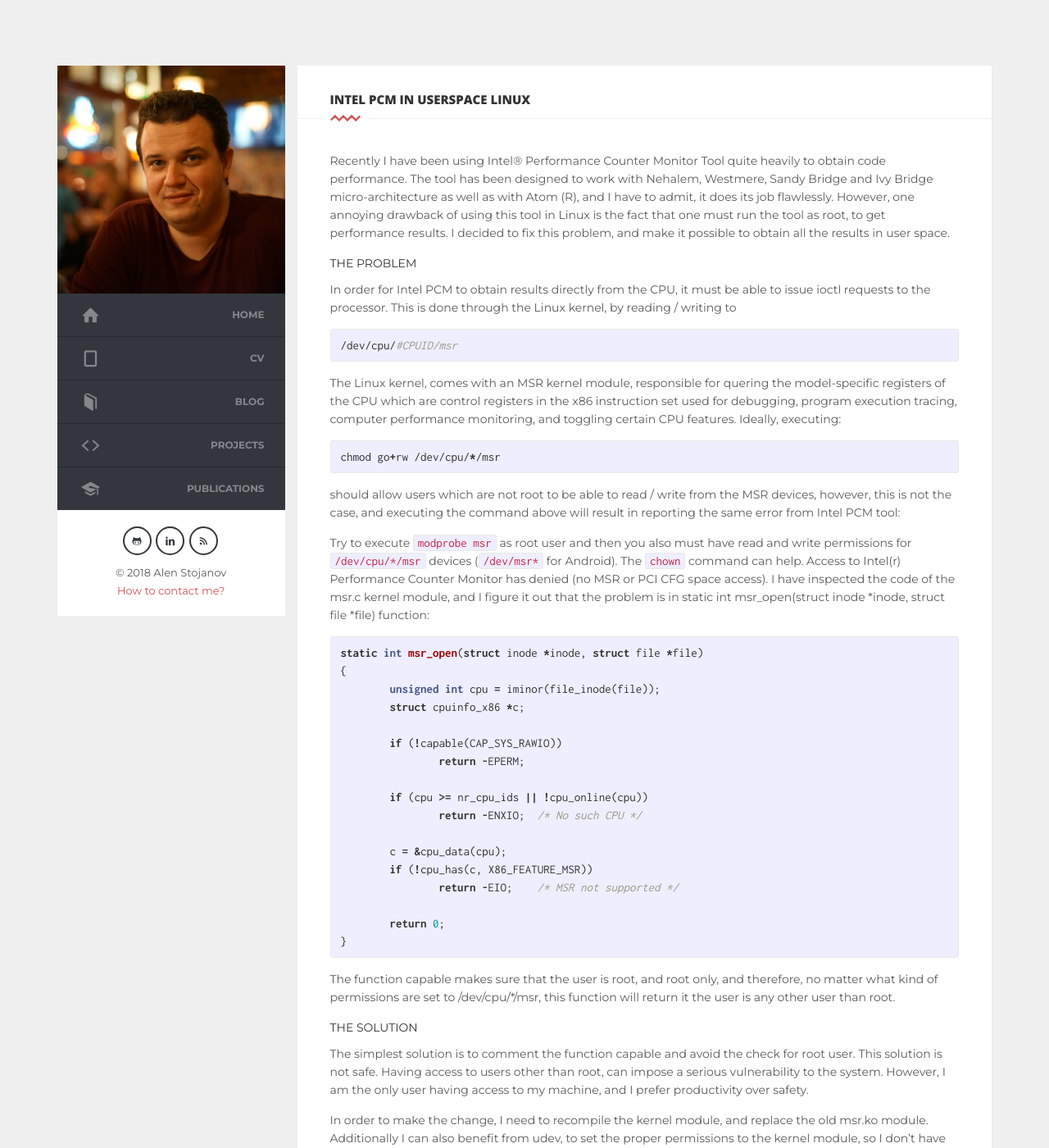
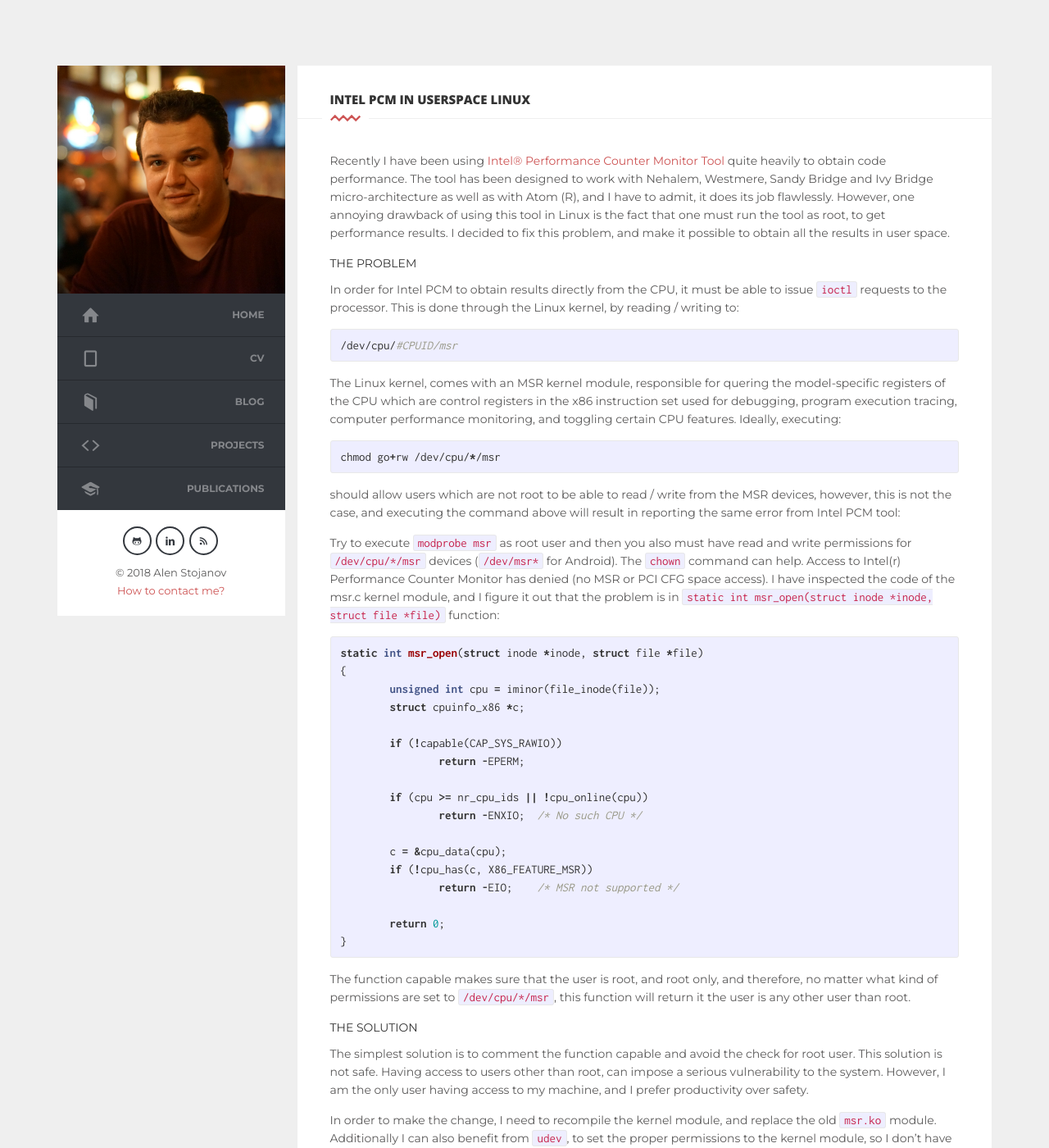
Before and after one commit to astojanov/astojanov.github.io, a Jekyll site: the page built from _posts/2013-05-20-intel-pcm.md, in a window 1280 px wide and 1400 px high. Shown: the whole window at 82% size. Built offline with Jekyll 4.4.1, drawn with Linux system fonts in a browser that asks for light colours; some web fonts are replaced; comment, search, counter and statistics services are not loaded; some of the changed lines change nothing that is shown; some of the changed text lies outside the part shown.

Commit message:
Add missing links.

```diff
--- a/_posts/2013-05-20-intel-pcm.md
+++ b/_posts/2013-05-20-intel-pcm.md
@@ -5,29 +5,38 @@ date       : 2013-05-30 10:00:00 +0200
 categories : blog
 ---
 
-Recently I have been using Intel® Performance Counter Monitor Tool quite heavily to obtain code performance. The tool has been designed to work with Nehalem, Westmere, Sandy Bridge and Ivy Bridge micro-architecture  as well as with Atom (R), and I have to admit, it does its job flawlessly. However, one annoying drawback of using this tool in Linux is the fact that one must run the tool as root, to get performance results. I decided to fix this problem, and make it possible to obtain all the results in user space.
+Recently I have been using [Intel® Performance Counter Monitor Tool](https://github.com/opcm/pcm) quite heavily to
+obtain code performance. The tool has been designed to work with Nehalem, Westmere, Sandy Bridge and Ivy Bridge
+micro-architecture as well as with Atom (R), and I have to admit, it does its job flawlessly. However, one annoying
+drawback of using this tool in Linux is the fact that one must run the tool as root, to get performance results.
+I decided to fix this problem, and make it possible to obtain all the results in user space.
 
 The problem
 -----------
 
-In order for Intel PCM to obtain results directly from the CPU, it must be able to issue ioctl requests to the processor. This is done through the Linux kernel, by reading / writing to
+In order for Intel PCM to obtain results directly from the CPU, it must be able to issue `ioctl` requests to the
+processor. This is done through the Linux kernel, by reading / writing to:
 
 {% highlight powershell %}
 /dev/cpu/#CPUID/msr
 {% endhighlight %}
 
-The Linux kernel, comes with an MSR kernel module, responsible for quering the model-specific registers of the CPU which are control registers in the x86 instruction set used for debugging, program execution tracing, computer performance monitoring, and toggling certain CPU features. Ideally, executing:
+The Linux kernel, comes with an MSR kernel module, responsible for quering the model-specific registers of the CPU
+which are control registers in the x86 instruction set used for debugging, program execution tracing, computer
+performance monitoring, and toggling certain CPU features. Ideally, executing:
 
 {% highlight powershell %}
 chmod go+rw /dev/cpu/*/msr
 {% endhighlight %}
 
-should allow users which are not root to be able to read / write from the MSR devices, however, this is not the case, and executing the command above will result in reporting the same error from Intel PCM tool:
+should allow users which are not root to be able to read / write from the MSR devices, however, this is not the case,
+and executing the command above will result in reporting the same error from Intel PCM tool:
 
 Try to execute `modprobe msr` as root user and then
-you also must have read and write permissions for `/dev/cpu/*/msr` devices (`/dev/msr*` for Android). The `chown` command can help.
-Access to Intel(r) Performance Counter Monitor has denied (no MSR or PCI CFG space access).
-I have inspected the code of the msr.c kernel module, and I figure it out that the problem is in static int msr_open(struct inode *inode, struct file *file) function:
+you also must have read and write permissions for `/dev/cpu/*/msr` devices (`/dev/msr*` for Android). The `chown`
+command can help. Access to Intel(r) Performance Counter Monitor has denied (no MSR or PCI CFG space access).
+I have inspected the code of the msr.c kernel module, and I figure it out that the problem is in
+`static int msr_open(struct inode *inode, struct file *file)` function:
 
 {% highlight c %}
 static int msr_open(struct inode *inode, struct file *file)
@@ -49,14 +58,19 @@ static int msr_open(struct inode *inode, struct file *file)
 }
 {% endhighlight %}
 
-The function capable makes sure that the user is root, and root only, and therefore, no matter what kind of permissions are set to /dev/cpu/*/msr, this function will return it the user is any other user than root.
+The function capable makes sure that the user is root, and root only, and therefore, no matter what kind of permissions
+are set to `/dev/cpu/*/msr`, this function will return it the user is any other user than root.
 
 The Solution
 ------------
 
-The simplest solution is to comment the function capable and avoid the check for root user. This solution is not safe. Having access to users other than root, can impose a serious vulnerability to the system. However, I am the only user having access to my machine, and I prefer productivity over safety.
+The simplest solution is to comment the function capable and avoid the check for root user. This solution is not safe.
+Having access to users other than root, can impose a serious vulnerability to the system. However, I am the only user
+having access to my machine, and I prefer productivity over safety.
 
-In order to make the change, I need to recompile the kernel module, and replace the old msr.ko module. Additionally I can also benefit from udev, to set the proper permissions to the kernel module, so I don’t have to redo them every time the machine boots up. The good thing is that I can put everything into one simple Makefile:
+In order to make the change, I need to recompile the kernel module, and replace the old `msr.ko` module. Additionally
+I can also benefit from `udev`, to set the proper permissions to the kernel module, so I don’t have to redo them every
+time the machine boots up. The good thing is that I can put everything into one simple Makefile:
 
 {% highlight powershell %}
 obj-$(CONFIG_X86_MSR) += msr.o
@@ -80,4 +94,4 @@ make
 make install
 {% endhighlight %}
 
-And after executing modprobe msr, everything else should magically work in user-space.
+And after executing `modprobe msr`, everything else should magically work in user-space.
```
